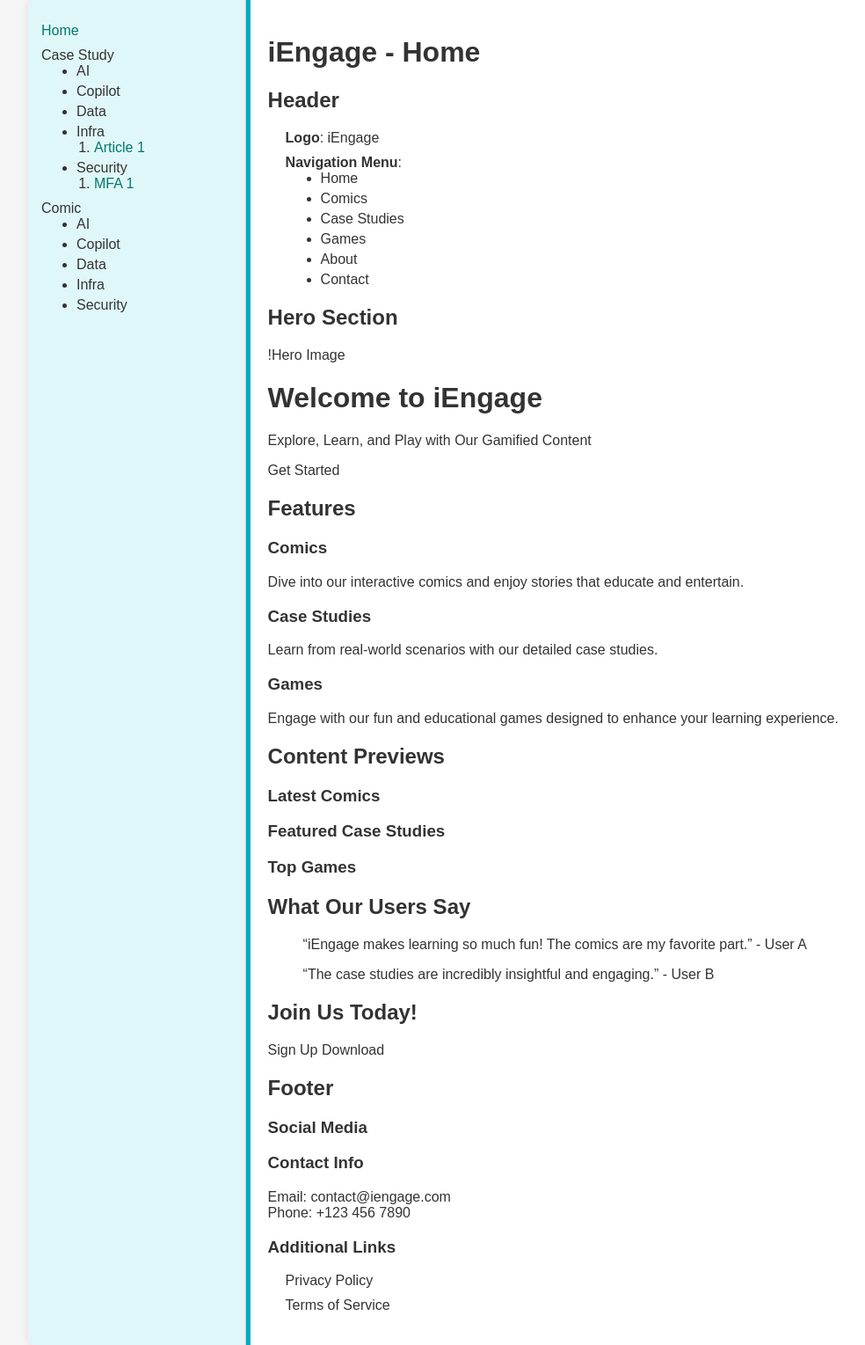
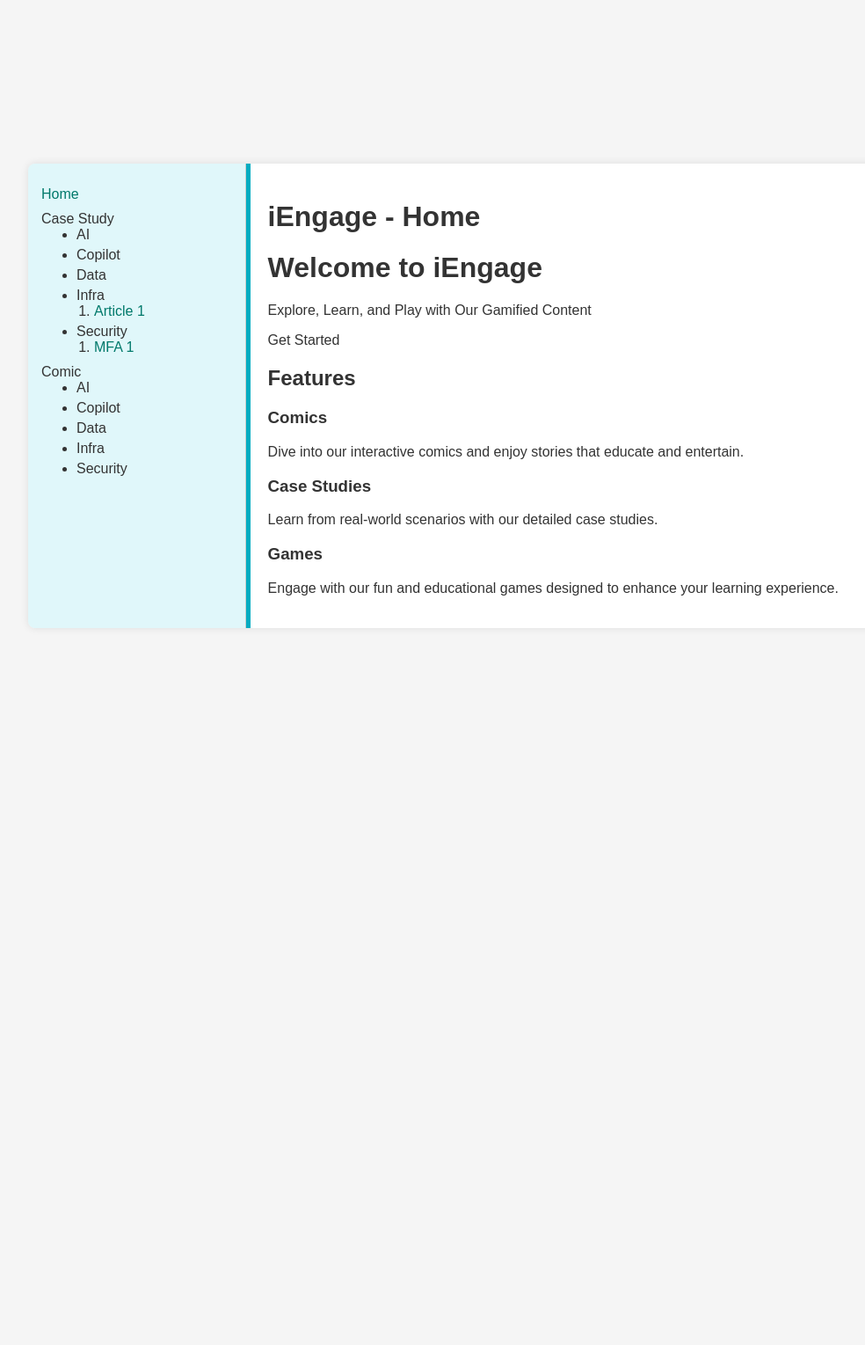
Before and after one commit to ningweinw/iengage, a Jekyll site: the page built from index.markdown, in a window 1280 px wide. Shown: the whole page at 88% size, without its empty margins (8-992 px from the left). Built offline with Jekyll 4.4.1, drawn with Linux system fonts in a browser that asks for light colours; after the commit the page ends 900 px from its top, so only the background shows below that.

Commit message:
Update index.markdown

```diff
--- a/index.markdown
+++ b/index.markdown
@@ -6,19 +6,6 @@ layout: default
 title: Home
 ---
 # iEngage - Home
-
-## Header
-- **Logo**: iEngage
-- **Navigation Menu**:
-  - Home
-  - Comics
-  - Case Studies
-  - Games
-  - About
-  - Contact
-
-## Hero Section
-!Hero Image
 
 # Welcome to iEngage
 Explore, Learn, and Play with Our Gamified Content
@@ -34,34 +21,3 @@ Learn from real-world scenarios with our detailed case studies.
 
 ### Games
 Engage with our fun and educational games designed to enhance your learning experience.
-
-## Content Previews
-### Latest Comics
-<!-- Add thumbnails and descriptions here -->
-
-### Featured Case Studies
-<!-- Add thumbnails and descriptions here -->
-
-### Top Games
-<!-- Add thumbnails and descriptions here -->
-
-## What Our Users Say
-> "iEngage makes learning so much fun! The comics are my favorite part." - User A
-
-> "The case studies are incredibly insightful and engaging." - User B
-
-## Join Us Today!
-Sign Up <!-- Call to Action Button -->
-Download <!-- Call to Action Button -->
-
-## Footer
-### Social Media
-<!-- Social media links -->
-
-### Contact Info
-Email: contact@iengage.com
-Phone: +123 456 7890
-
-### Additional Links
-- Privacy Policy
-- Terms of Service
```
